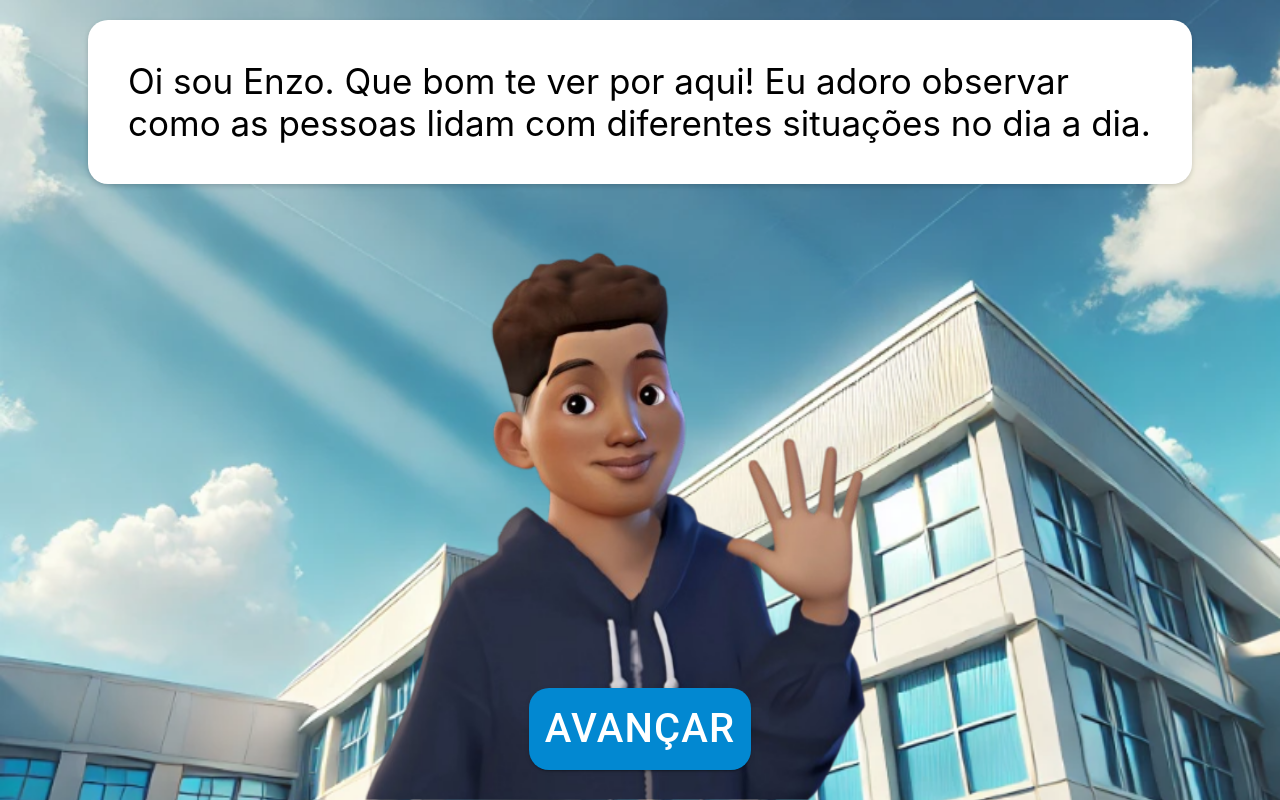
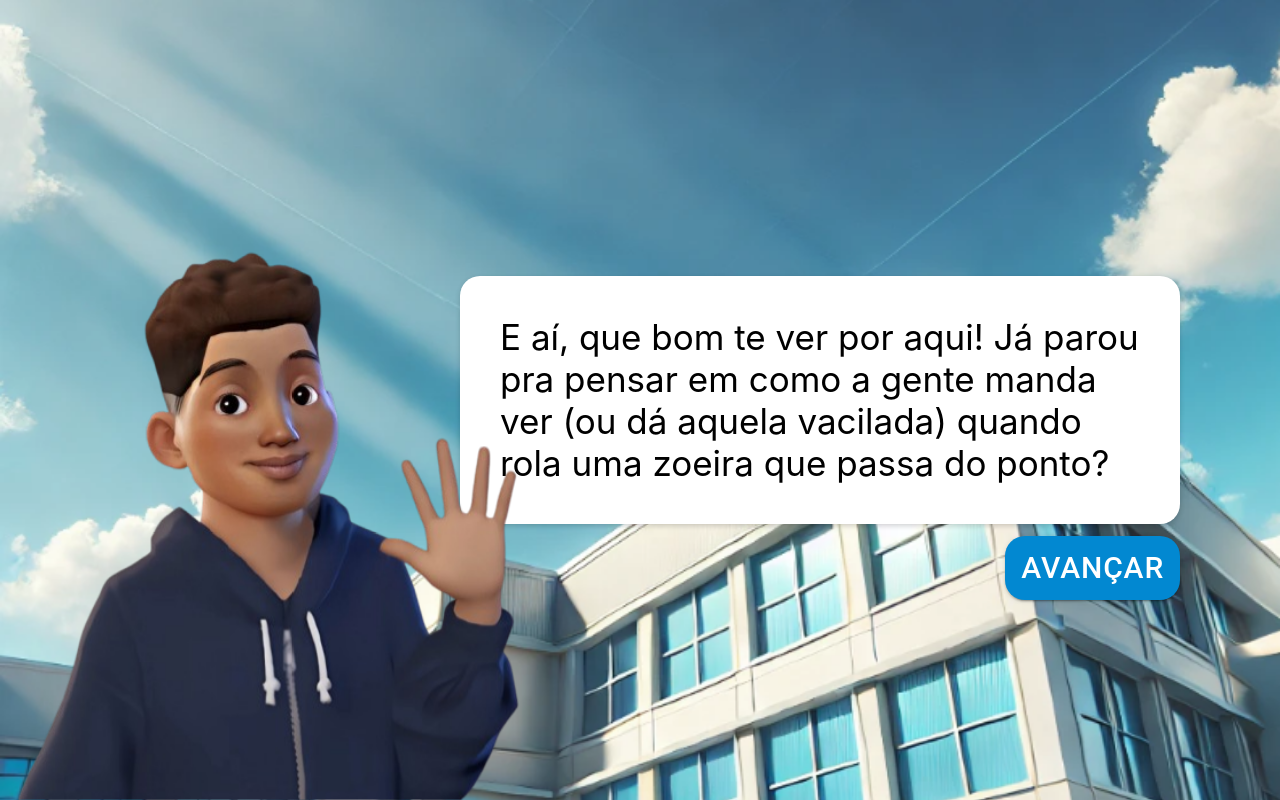
Before and after one commit to brunoleonardi/contraB, a React (Create React App) app: page / in a window 1280 px wide. Built offline with nearby package versions, Linux system fonts and the light colour scheme.

Commit message:
responsive logic

```diff
--- a/src/App.css
+++ b/src/App.css
@@ -5,7 +5,7 @@
   background-position: center;
   display: flex;
   justify-content: center;
-  align-items: end;
+  align-items: center;
   width: 100vw;
   height: 100vh;
   overflow: hidden;
@@ -13,17 +13,21 @@
 
 .boneco {
   /* filter: drop-shadow(0px 0px 1px #000000); */
+  position: absolute;
+  bottom: 0px;
+  left: 0px;
   height: 70%;
 }
 
 .buttonHub {
-  width: 100%;
+  /* width: 100%; */
   position: absolute;
   display: flex;
   justify-content: center;
   align-items: center;
   gap: 80px;
-  bottom: 30px;
+  bottom: 200px;
+  right: 100px;
   flex-wrap: wrap;
 }
 
@@ -47,12 +51,14 @@
   flex-direction: column;
   white-space: pre-line;
   font-size: 35px;
-  max-width: 80%;
+  max-width: 50%;
+  position: absolute;
+  right: 100px;
   background: #fff;
   border-radius: 6px;
   border-radius: 20px;
-  position: absolute;
-  top: 20px;
+  /* position: absolute; */
+  /* top: 20px; */
   padding: 40px;
   gap: 10px;
   box-shadow: 0px 2px 5px #0000002b;
@@ -115,27 +121,34 @@
 }
 
 .buttonHub button {
-  font-size: 40px;
+  font-size: 30px;
   border-radius: 20px;
 }
 
-@media (max-width: 768px) {
+@media (max-width: 1100px) {
   .pageBg {
     background-position: unset;
   }
 
   .boneco {
+    left: unset;
     height: 60%;
   }
 
   .messageLayout {
+    position: absolute;
+    top: 20px;
+    right: unset;
     font-size: 17px;
-    width: 80%;
+    max-width: 80%;
     padding: 20px;
   }
 
   .buttonHub {
     gap: 10px;
+    bottom: 30px;
+    right: unset;
+    width: 100%;
   }
 
   .buttonHub button {
--- a/src/App.js
+++ b/src/App.js
@@ -12,24 +12,23 @@ import Question4 from "./pages/question4";
 import Question5 from "./pages/question5";
 
 export const Menino = ({ className }) => {
-  const [selectedImage, setSelectedImage] = useState(Boneco);
+  const [selectedImage, setSelectedImage] = useState(null);
   const [animationClass, setAnimationClass] = useState("");
 
   useEffect(() => {
-    setAnimationClass("slide-in");
-
-    const randomImage = Math.random() < 0.5 ? Boneco : BonecoNormal;
-
     const timeout = setTimeout(() => {
+      const randomImage = Math.random() < 0.5 ? Boneco : BonecoNormal;
       setSelectedImage(randomImage);
+      setAnimationClass("slide-in");
     }, 50);
 
     return () => clearTimeout(timeout);
   }, []);
 
+  if (!selectedImage) return null;
+
   return <img className={`boneco ${className} ${animationClass}`} src={selectedImage} alt="Menino" />;
 };
-
 
 
 function App() {
--- a/src/pages/homePage.jsx
+++ b/src/pages/homePage.jsx
@@ -4,7 +4,8 @@ import { Menino } from "../App";
 import { useNavigate } from "react-router-dom";
 
 const HomePage = () => {
-    const [message, setMessage] = useState('Oi sou Enzo. Que bom te ver por aqui! Eu adoro observar como as pessoas lidam com diferentes situações no dia a dia.')
+    //
+    const [message, setMessage] = useState('E aí, que bom te ver por aqui! Já parou pra pensar em como a gente manda ver (ou dá aquela vacilada) quando rola uma zoeira que passa do ponto?')
     const [buttonText, setButtonText] = useState('Avançar')
     const [counter, setCounter] = useState(0)
     const navigate = useNavigate()
@@ -13,11 +14,9 @@ const HomePage = () => {
     const handleButton = () => {
         setCounter(counter + 1)
         if (counter === 0) {
-            setMessage('Já parou para pensar em como reagimos quando alguém faz uma brincadeira que pode passar do limite? Ou como nos sentimos quando estamos em um grupo novo?')
+            setMessage('Ou quando chegamos num grupo novo e bate aquele misto de ansiedade e empolgação?')
         } else if (counter === 1) {
-            setMessage('Hoje, quero testar seu jeito de lidar com algumas situações comuns na escola. Você topa? É só responder o que faria em cada caso.')
-        } else {
-            setMessage('No final, vou te contar um pouco mais sobre o seu estilo de convivência! Bora lá? 🚀')
+            setMessage('Bora trocar uma ideia e ver como você lida com essas situações no dia a dia!')
             setButtonText('Bora!')
         }
 
```
